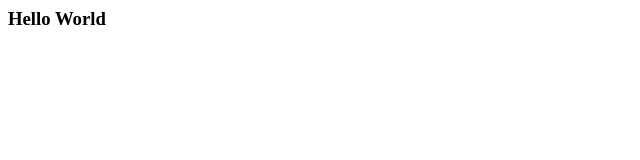
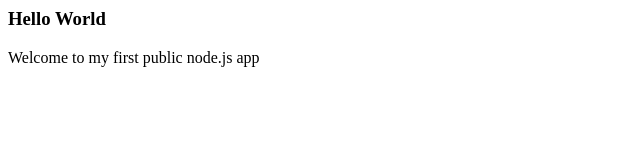
Before and after one commit to eurinb/web-server, a website: page public/index.html in a window 1280 px wide. Shown: the whole page, without its empty margins (0-640 px from the left). Drawn offline with Linux system fonts and the light colour scheme.

Commit message:
Updated index page

```diff
--- a/public/index.html
+++ b/public/index.html
@@ -6,5 +6,6 @@
 	</head>
 	<body>
 		<h3>Hello World</h3>
+		<p>Welcome to my first public node.js app</p>
 	</body>
 </html>
```
